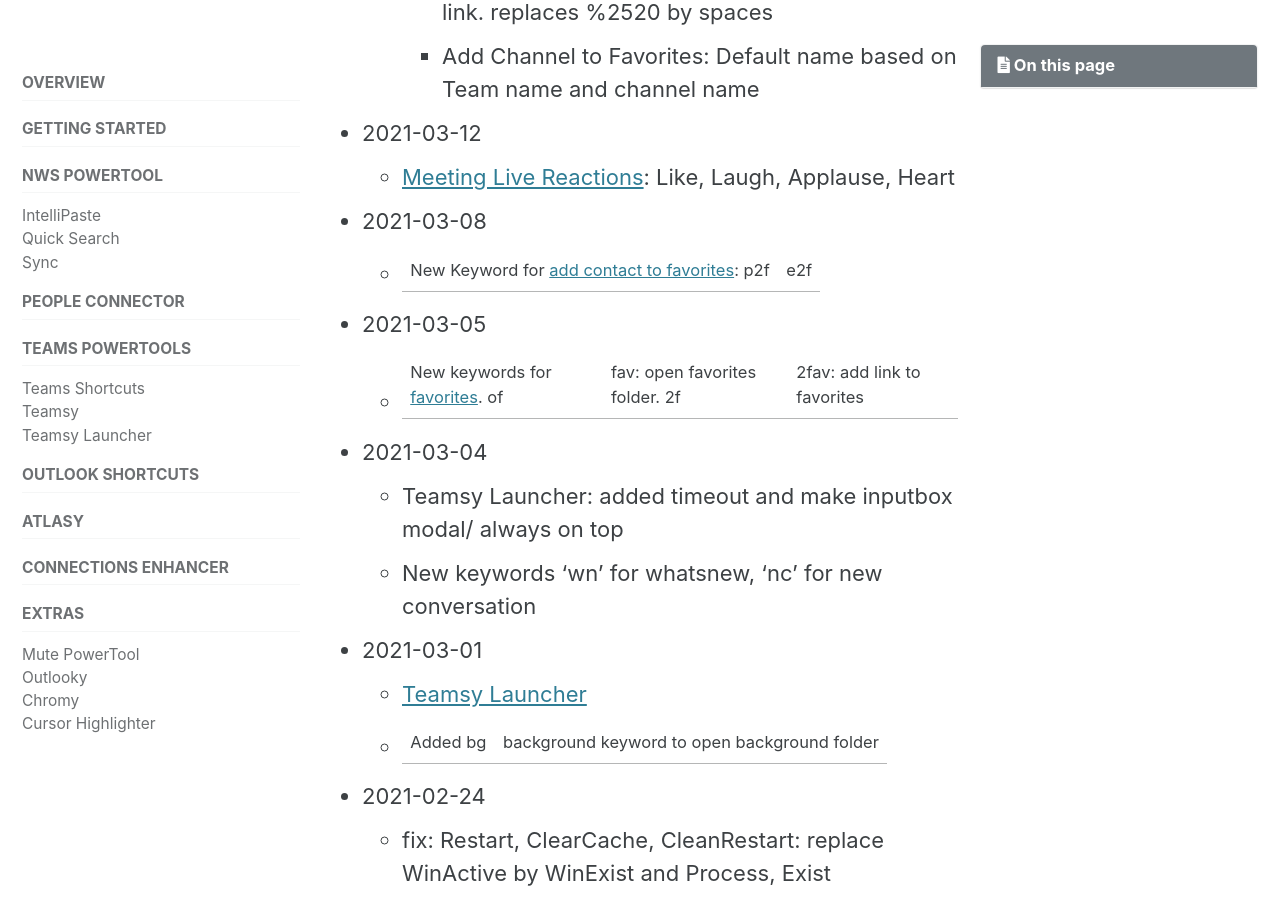
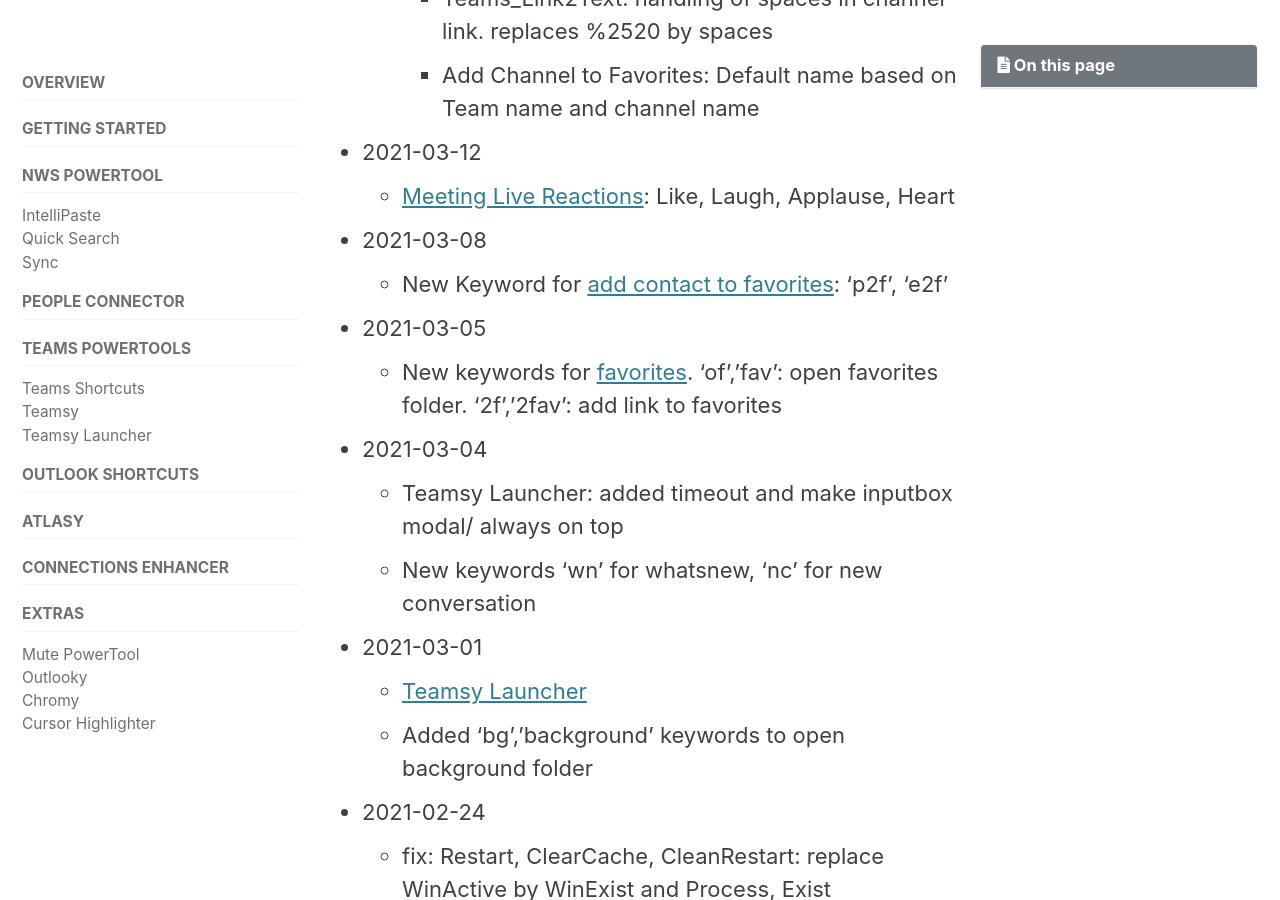
Before and after one commit to tdalon/ahk, a Jekyll site: the page built from docs/_pages/Teamsy-Changelog.md, in a window 1280 px wide and 900 px high, scrolled down 3572 px. Built offline with Jekyll 4.4.1, drawn with Linux system fonts in a browser that asks for light colours; cached includes are drawn as plain includes; comment, search, counter and statistics services are not loaded; some of the changed text lies outside the part shown.

Commit message:
update Teams PowerTools

```diff
--- a/docs/_pages/Teamsy-Changelog.md
+++ b/docs/_pages/Teamsy-Changelog.md
@@ -9,8 +9,8 @@ excerpt: "Release notes for Teamsy and Teamsy Launcher PowerTools."
 See also [Teams Shortcuts Changelog](Teams-Shortcuts-Changelog) for other relevant changes.
 
 * 2023-10-23
-  * Improved [Meeting Share]()
-    * Hide Sharing Control Bar
+  * Improved [Meeting Share](https://tdalon.blogspot.com/2023/10/teams-quick-share-screen.html)
+    * [Hide Sharing Control Bar](https://tdalon.blogspot.com/2023/10/teams-quick-share-screen.html). Added Keywords 'sb', 'sb+', 'sb-'
   * Change Launcher Help: takes input keyword
   * [Set status message](https://tdalon.blogspot.com/2023/10/teams-set-status-message.html)
   * [Switch tenant](https://tdalon.blogspot.com/2023/10/teams-switch-tenant.html)
@@ -27,11 +27,11 @@ See also [Teams Shortcuts Changelog](Teams-Shortcuts-Changelog) for other releva
   - Fix Get Meeting Window if AutomationId not available. Fallback FindByName "Calling controls"
   - New Keyword "e2m" Emails to Mentions
   - New keyword "cbg": Open Custom Backgrounds Folder
-  - Add ["Add Members"](https://tdalon.blogspot.com/2020/03/emails-to-team.html) Menu (feature moved from PeopleConnector). New Launcher Keyword "t2xl"
+  - Add ["Add Members"](https://tdalon.blogspot.com/2020/03/emails-to-team.html) Menu (feature moved from PeopleConnector). New Launcher Keyword 't2xl'
 * 2023-01-25
   - Bug fix meeting reactions if Reactions menus is opened
 * 2023-01-23
-  - New feature: [Open Chat](https://tdalon.blogspot.com/2023/01/teams-open-chat.html); Keyword "oc","2c"
+  - New feature: [Open Chat](https://tdalon.blogspot.com/2023/01/teams-open-chat.html); Keyword 'oc','2c'
 * 2023-01-20
   - Fix Command Bar: clear existing content.
   - CommandBar: @ + input
@@ -45,7 +45,7 @@ See also [Teams Shortcuts Changelog](Teams-Shortcuts-Changelog) for other releva
 * 2022-09-06
   - Updated Shortcut for Toggle Fullscreen based on F11 hotkey. Keyword 'fs' from Launcher. New function: Teams_MeetingToggleFullscreen
 * 2022-03-14
-  - Added keyword 'lo'|'lobby' to Admit Lobby
+  - Added keyword 'lo','lobby' to Admit Lobby
 * 2022-03-11
 	- Remove [hard dependency](https://tdalon.blogspot.com/2022/03/ahk-conditional-include.html) to Connections Lib
 * 2022-01-12
@@ -68,15 +68,15 @@ See also [Teams Shortcuts Changelog](Teams-Shortcuts-Changelog) for other releva
 * 2021-03-12
   - [Meeting Live Reactions](https://tdalon.blogspot.com/2021/03/teams-meeting-reactions-shortcuts.html): Like, Laugh, Applause, Heart
 * 2021-03-08
-  - New Keyword for [add contact to favorites](https://tdalon.blogspot.com/2021/03/teams-people-favorites.html): p2f|e2f
+  - New Keyword for [add contact to favorites](https://tdalon.blogspot.com/2021/03/teams-people-favorites.html): 'p2f', 'e2f'
 * 2021-03-05
-  - New keywords for [favorites](https://tdalon.blogspot.com/2021/03/teams-shortcuts-favorites.html). of|fav: open favorites folder. 2f|2fav: add link to favorites
+  - New keywords for [favorites](https://tdalon.blogspot.com/2021/03/teams-shortcuts-favorites.html). 'of','fav': open favorites folder. '2f','2fav': add link to favorites
 * 2021-03-04
   - Teamsy Launcher: added timeout and make inputbox modal/ always on top
   - New keywords 'wn' for whatsnew, 'nc' for new conversation
 * 2021-03-01
   - [Teamsy Launcher](Teamsy-Launcher)
-  - Added bg|background keyword to open background folder
+  - Added 'bg','background' keywords to open background folder
 * 2021-02-24
   - fix: Restart, ClearCache, CleanRestart: replace WinActive by WinExist and Process, Exist
 * 2021-02-23
```
Also changed, not shown: other parts of docs/_pages/Teamsy-Changelog.md (+1 -1 lines), docs/_pages/Teams-Shortcuts-Changelog.md (+6 -1 lines), Teamsy.ico, TeamsyLauncher.ico, 7 other files.
